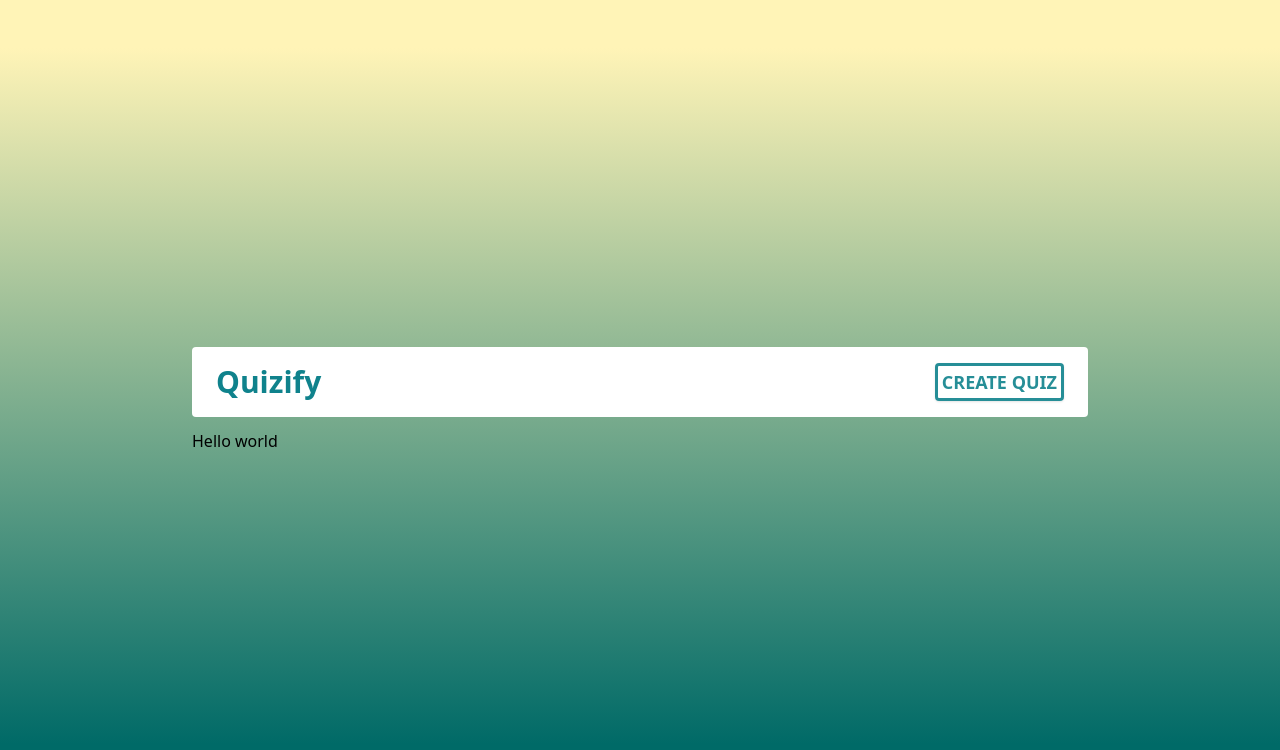
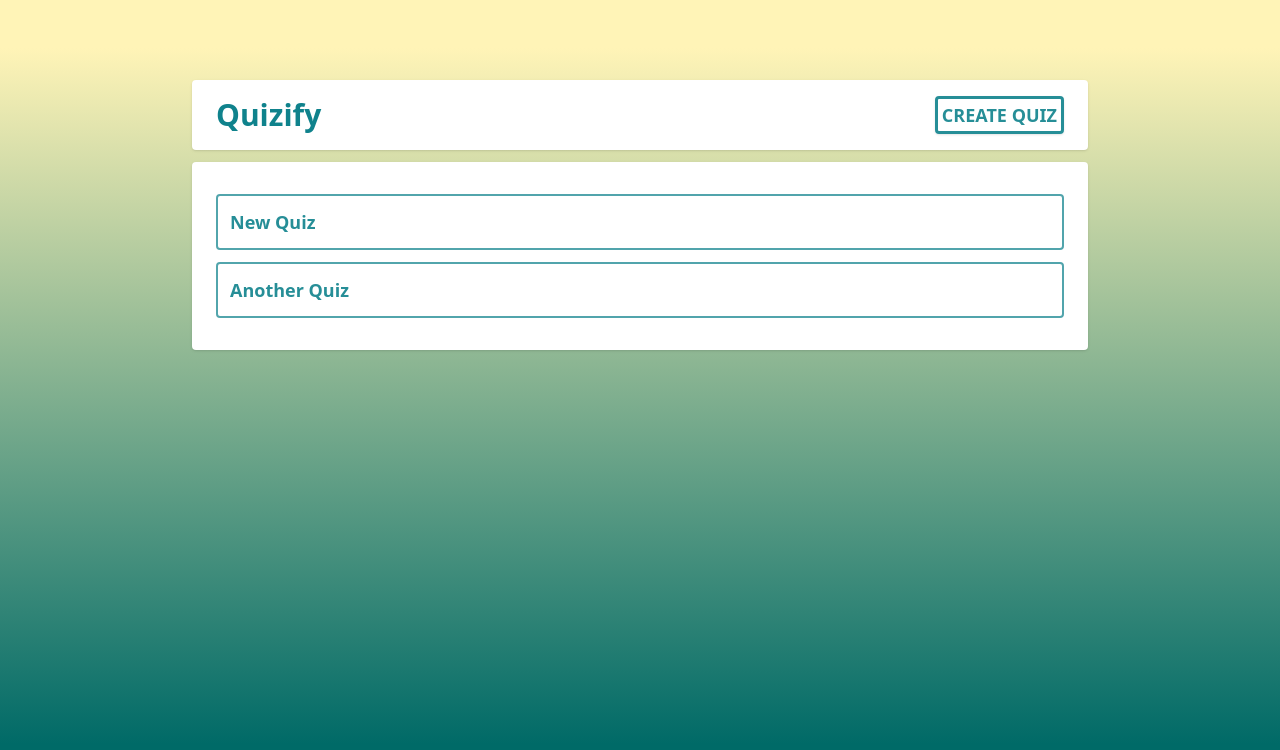
Before and after one commit to EnjoyTheCodeDev/quizify, a Next.js app in the folder frontend/: page / in a window 1280 px wide. Shown: the top 750 px of the page. Built offline with nearby package versions, Linux system fonts and the light colour scheme.

Commit message:
created quiz item and items list

```diff
--- a/frontend/src/app/(main)/layout.tsx
+++ b/frontend/src/app/(main)/layout.tsx
@@ -1,12 +1,18 @@
 import Header from "@/components/Header"
 
-export default function MainLayout({ children }: { children: React.ReactNode }) {
+export default function MainLayout({
+  children,
+}: {
+  children: React.ReactNode
+}) {
   return (
-    <div className="bg-gradient min-h-screen flex items-center justify-center">
-      <div className="max-w-3xl w-full lg:max-w-4xl mx-4 lg:mx-0">
-        <Header/>
+    <div className="bg-gradient min-h-screen flex justify-center">
+      <div className="max-w-3xl w-full lg:max-w-4xl mx-4 lg:mx-0 mt-10 md:mt-20">
+        <Header />
 
-        <main className="">{children}</main>
+        <main className="bg-white rounded-sm p-2 md:px-6 md:py-4 shadow">
+          {children}
+        </main>
       </div>
     </div>
   )
--- a/frontend/src/app/(main)/page.tsx
+++ b/frontend/src/app/(main)/page.tsx
@@ -1,3 +1,30 @@
-export default function Home() {
-  return <div>Hello world</div>
+import QuizItem from "@/components/QuizItem";
+
+import { Quiz } from "@/types/quiz";
+
+const MOCK_QUIZ: Quiz[] = [
+  {
+    id: 10,
+    title: "New Quiz",
+    questions: [],
+    createdAt: "2024-06-01T12:00:00Z",
+  },
+  {
+    id: 12,
+    title: "Another Quiz",
+    questions: [],
+    createdAt: "2024-06-02T12:00:00Z",
+  },
+];
+
+export default function Page() {
+  return (
+    <ul className="flex flex-col gap-3 py-2 md:py-4">
+      {MOCK_QUIZ.map((quiz) => (
+        <li key={quiz.id} className="opacity-90 hover:opacity-100">
+          <QuizItem quiz={quiz} />
+        </li>
+      ))}
+    </ul>
+  );
 }
--- a/frontend/src/components/Header.tsx
+++ b/frontend/src/components/Header.tsx
@@ -4,7 +4,12 @@ import clsx from "clsx"
 
 const Header = () => {
   return (
-    <header className="mb-3 bg-white rounded-sm p-2 md:px-6 md:py-4 flex items-center justify-between">
+    <header
+      className={clsx(
+        "flex items-center justify-between shadow",
+        "mb-3 bg-white rounded-sm p-2 md:px-6 md:py-4",
+      )}
+    >
       <h1 className="font-bold text-2xl md:text-3xl text-primary-blue">
         Quizify
       </h1>
@@ -13,7 +18,7 @@ const Header = () => {
         href="/create"
         className={clsx(
           "py-0.5 px-1 rounded-sm opacity-90 hover:opacity-100",
-          "border-2 md:border-3 border-primary-blue shadow",
+          "border-2 md:border-3 border-primary-blue shadow-sm",
           "text-sm md:text-lg font-semibold uppercase text-primary-blue",
         )}
       >
--- /dev/null
+++ b/frontend/src/components/QuizItem.tsx
@@ -0,0 +1,21 @@
+import NavLink from "next/link";
+
+import { Quiz } from "@/types/quiz";
+
+type Props = {
+  quiz: Quiz;
+};
+
+const QuizItem: React.FC<Props> = ({ quiz }) => {
+  const { title } = quiz;
+
+  return (
+    <div className="border-2 border-primary-blue/80 p-1 md:p-3 rounded-sm">
+      <NavLink className="font-semibold text-lg text-primary-blue" href="/10">
+        {title}
+      </NavLink>
+    </div>
+  );
+};
+
+export default QuizItem;
--- /dev/null
+++ b/frontend/src/types/quiz.ts
@@ -0,0 +1,21 @@
+export type QuestionType = "BOOLEAN" | "INPUT" | "CHECKBOX"
+
+export interface Option {
+  id: number
+  text: string
+  isCorrect: boolean
+}
+
+export interface Question {
+  id: number
+  text: string
+  type: QuestionType
+  options?: Option[]
+}
+
+export interface Quiz {
+  id: number
+  title: string
+  questions: Question[]
+  createdAt: string
+}
```
Also changed, not shown: 1 other file (tests, documents, lock files or other folders).
